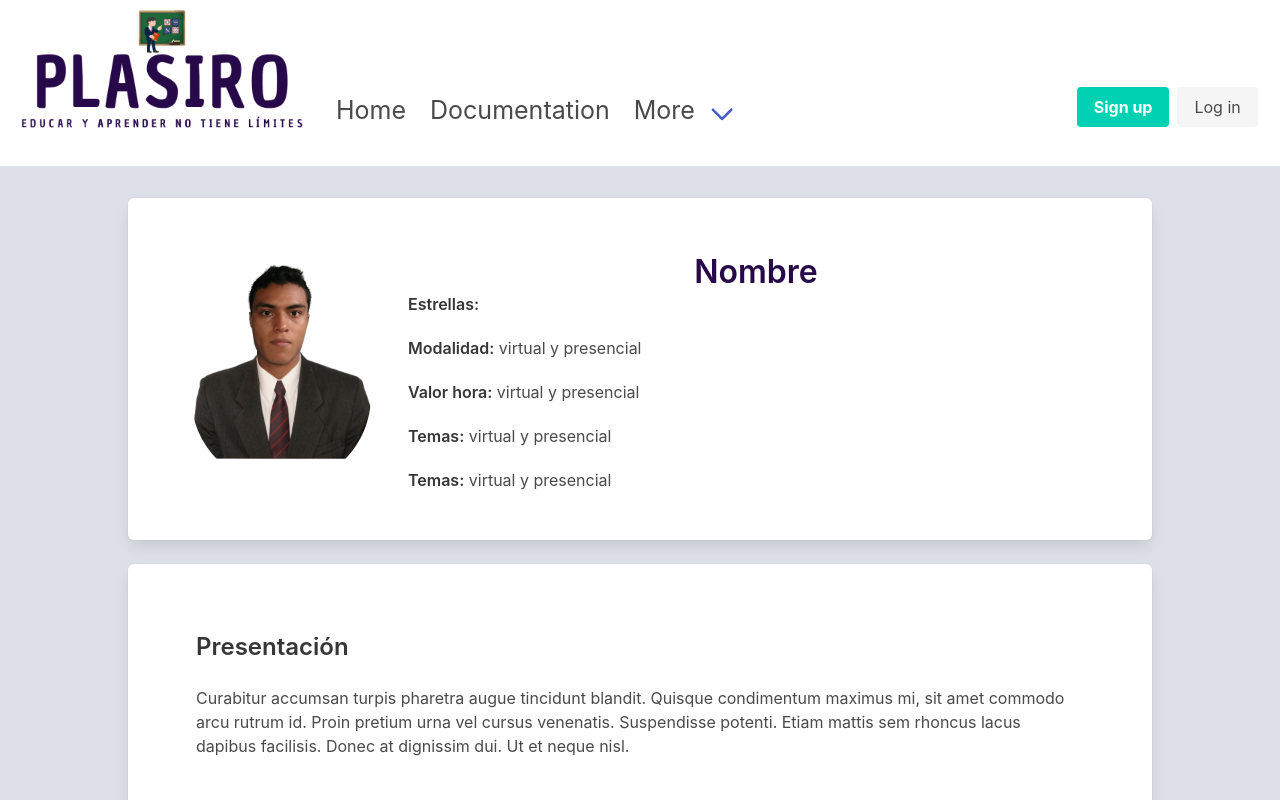
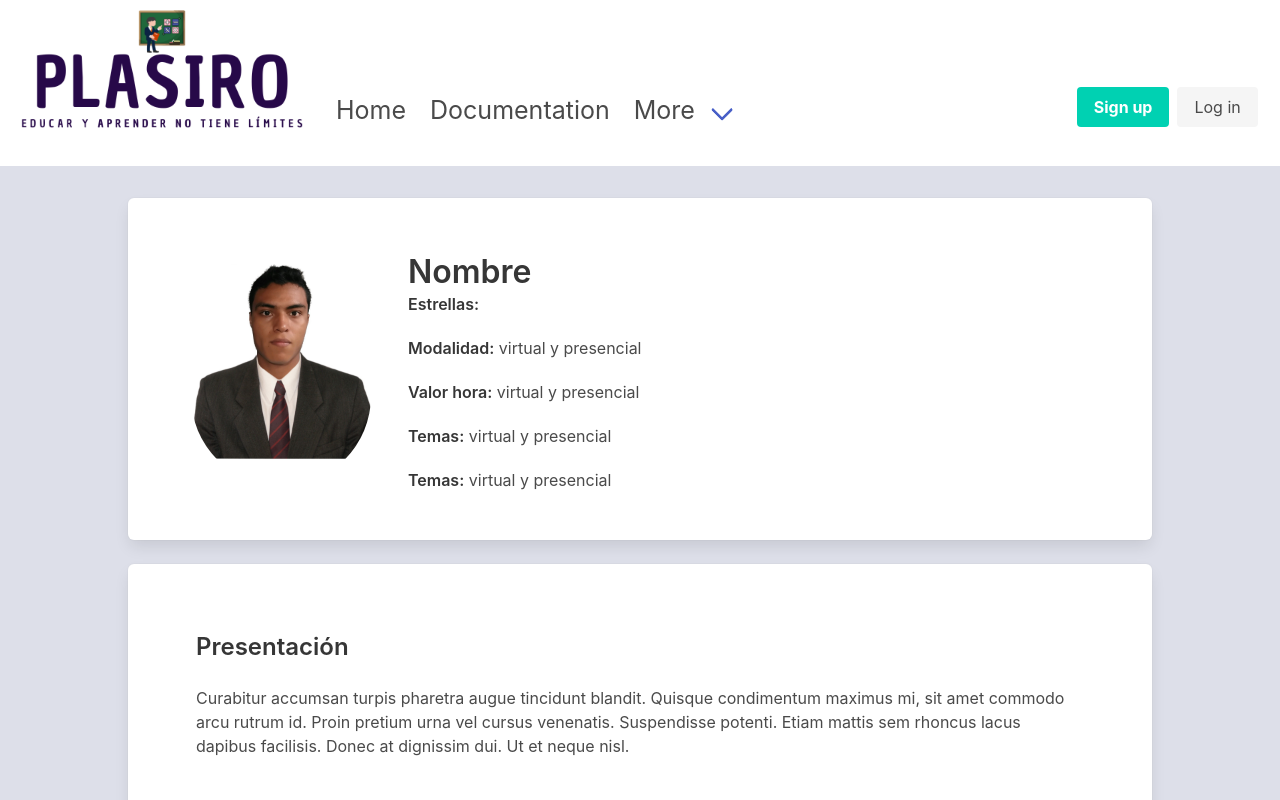
Before and after one commit to andersoncastrojb/PLASIRO, a React (Create React App) app in the folder frontend/: page /tutorplantilla in a window 1280 px wide. Shown: the top 800 px of the page. Built offline with nearby package versions, Linux system fonts and the light colour scheme.

Commit message:
others changes in component calnedar

```diff
--- a/frontend/src/components/calendar.js
+++ b/frontend/src/components/calendar.js
@@ -81,7 +81,7 @@ const Calendar = () => {
 
     return(
         <>
-            <h1 className="title">Elija la fecha del encuentro</h1>
+            <h1 className="calendar__title title">Elija la fecha del encuentro</h1>
 
             <div className="calendar">
                 <div className="calendar__info">
--- a/frontend/src/components/infoTutor.js
+++ b/frontend/src/components/infoTutor.js
@@ -26,10 +26,10 @@ const InfoTutor = () => {
 
         if (window.scrollY > 20){
             setFlag({display: "block", top: "0"});
-            setFlagTwo({top: "12rem"});
+            setFlagTwo({top: "12rem", padding: "0 0 14rem 0"});
         }else{
             setFlag({display: "none"});
-            setFlagTwo({top: "0"});
+            setFlagTwo({top: "0", padding: "0 0 0 0"});
         }
       };
 
--- a/frontend/src/css/calendar.css
+++ b/frontend/src/css/calendar.css
@@ -12,7 +12,7 @@
     box-sizing: border-box;
 }
 
-.title {
+.calendar__title {
 text-align: center;
 color: var(--color1);
 }
--- a/frontend/src/css/infoTutor.css
+++ b/frontend/src/css/infoTutor.css
@@ -21,7 +21,7 @@
 #infoTutorBox{
   padding: 0 10%;
   background-color: var(--color7);
-  height: 100rem;
+  height: auto;
   padding-top: 2rem;
 }
 
```
